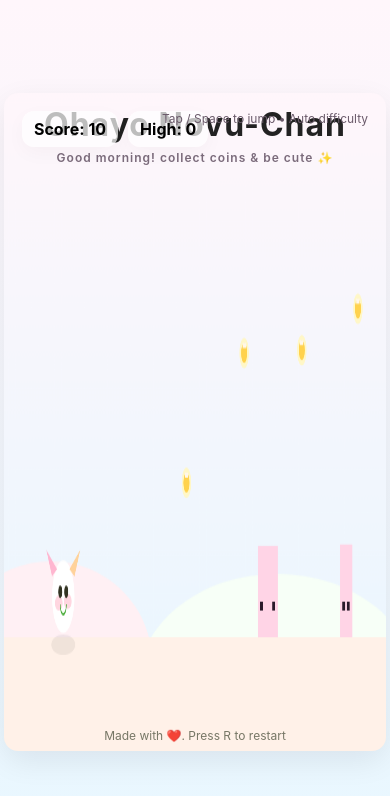
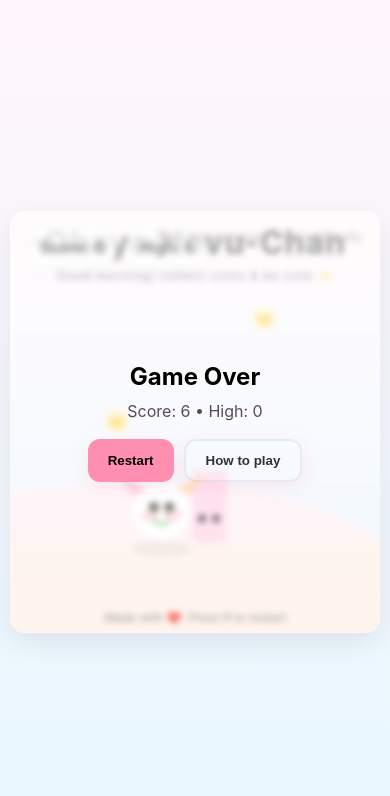
Before and after one commit to Uddipto23/ohyao-novu-chan, a plain HTML site: page index.html in a window 390 px wide. Both pictures are taken after a click on the button "Start". Drawn offline with Linux system fonts and the light colour scheme.

Commit message:
Refactor index.html for better layout and responsiveness
Updated HTML structure and styles for mobile responsiveness, improved layout, and added comments for clarity.

```diff
--- a/index.html
+++ b/index.html
@@ -2,31 +2,33 @@
 <html lang="en">
 <head>
 <meta charset="utf-8" />
-  <meta name="viewport" content="width=device-width,initial-scale=1" />
+<meta name="viewport" content="width=device-width, initial-scale=1, maximum-scale=1, user-scalable=no" />
 <title>Ohayo Novu-Chan</title>
 <style>
-    html,body{height:100%;margin:0;font-family:Inter, system-ui, -apple-system, "Segoe UI", Roboto, 'Helvetica Neue', Arial}
-    :root{
-      --bg1:#fff6fb;--bg2:#e8f7ff;--accent:#ff8fb1;--accent2:#ffd18f;--ground:#ffeedd
-    }
-    body{
-      background: linear-gradient(180deg,var(--bg1),var(--bg2));
-      display:flex;align-items:center;justify-content:center;overflow:hidden;
-    }
-    .wrap{width:980px;max-width:98vw;height:520px;background:transparent;position:relative;border-radius:18px;box-shadow:0 10px 30px rgba(18,18,24,0.08);}
-    header{position:absolute;left:0;right:0;top:12px;text-align:center;z-index:20}
-    h1{font-family: 'Poppins', Inter, sans-serif;margin:0;font-weight:700;color:#222;letter-spacing:1px}
-    h1 .sub{display:block;font-size:12px;font-weight:600;color:#7b6b7b;margin-top:6px}
-    #gameCanvas{display:block;width:100%;height:100%;border-radius:14px;background:transparent}
-    .overlay{position:absolute;inset:0;background:linear-gradient(180deg,rgba(255,255,255,0.6),rgba(255,255,255,0.25));backdrop-filter:blur(3px);display:flex;align-items:center;justify-content:center;flex-direction:column;z-index:30;border-radius:14px}
-    .btn{background:var(--accent);border:none;padding:12px 20px;border-radius:12px;font-weight:700;cursor:pointer;box-shadow:0 6px 18px rgba(255,143,177,0.18)}
-    .btn.secondary{background:transparent;color:#333;border:2px solid rgba(0,0,0,0.06)}
-    .hud{position:absolute;left:18px;top:18px;z-index:25;display:flex;gap:10px;align-items:center}
-    .scoreBox{background:rgba(255,255,255,0.7);padding:8px 12px;border-radius:12px;font-weight:700;box-shadow:0 6px 20px rgba(4,0,0,0.03)}
-    .rightHud{position:absolute;right:18px;top:18px;z-index:25}
-    .tiny{font-size:12px;color:#6a5a6a}
-    footer{position:absolute;left:0;right:0;bottom:8px;text-align:center;z-index:20;font-size:12px;color:#776}
-    @media (max-width:600px){.wrap{height:78vh}}
+  /* Reset + layout */
+  html, body {height:100%; margin:0; font-family:Inter, system-ui, -apple-system, "Segoe UI", Roboto, 'Helvetica Neue', Arial; background:linear-gradient(180deg,#fff6fb,#e8f7ff);}
+  body {display:flex; align-items:center; justify-content:center; overflow:hidden;}
+
+  .wrap {position:relative; width:100%; max-width:980px; aspect-ratio: 980/520; border-radius:18px; box-shadow:0 10px 30px rgba(18,18,24,0.08);}
+  header {position:absolute; top:12px; left:0; right:0; text-align:center; z-index:20;}
+  h1 {margin:0; font-weight:700; color:#222; letter-spacing:1px; font-family: 'Poppins', Inter, sans-serif;}
+  h1 .sub {display:block; font-size:12px; font-weight:600; color:#7b6b7b; margin-top:6px;}
+
+  canvas {display:block; width:100%; height:100%; border-radius:14px; background:transparent;}
+
+  .overlay {position:absolute; inset:0; background:linear-gradient(180deg,rgba(255,255,255,0.6),rgba(255,255,255,0.25)); backdrop-filter:blur(3px); display:flex; align-items:center; justify-content:center; flex-direction:column; z-index:30; border-radius:14px;}
+  .btn {background:#ff8fb1; border:none; padding:12px 20px; border-radius:12px; font-weight:700; cursor:pointer; box-shadow:0 6px 18px rgba(255,143,177,0.18);}
+  .btn.secondary {background:transparent; color:#333; border:2px solid rgba(0,0,0,0.06);}
+
+  .hud {position:absolute; left:18px; top:18px; z-index:25; display:flex; gap:10px; align-items:center;}
+  .scoreBox {background:rgba(255,255,255,0.7); padding:8px 12px; border-radius:12px; font-weight:700; box-shadow:0 6px 20px rgba(4,0,0,0.03);}
+  .rightHud {position:absolute; right:18px; top:18px; z-index:25;}
+  .tiny {font-size:12px; color:#6a5a6a;}
+
+  footer {position:absolute; left:0; right:0; bottom:8px; text-align:center; z-index:20; font-size:12px; color:#776;}
+
+  /* mobile adjustments */
+  @media (max-width:600px) { .wrap {aspect-ratio:auto; width:95vw; height:50vh;} }
 </style>
 </head>
 <body>
@@ -34,12 +36,15 @@
   <header>
     <h1>Ohayo Novu-Chan <span class="sub">Good morning! collect coins & be cute ✨</span></h1>
   </header>
+
   <div class="hud">
     <div class="scoreBox">Score: <span id="score">0</span></div>
     <div class="scoreBox">High: <span id="high">0</span></div>
   </div>
   <div class="rightHud tiny">Tap / Space to jump • Auto difficulty</div>
+
   <canvas id="gameCanvas" width="980" height="520"></canvas>
+
   <div class="overlay" id="overlay">
     <h2 style="margin:0 0 10px 0; font-family:Poppins, Inter;">Ohayo Novu-Chan</h2>
     <p style="margin:0 0 18px 0; color:#5a4a58">A cute endless coin-runner — collect coins, dodge obstacles, win smiles 💕</p>
@@ -48,6 +53,7 @@
       <button class="btn secondary" id="how">How to play</button>
     </div>
   </div>
+
   <footer>Made with ❤️. Press R to restart</footer>
 </div>
 
@@ -55,155 +61,177 @@
 (()=> {
   const canvas = document.getElementById('gameCanvas');
   const ctx = canvas.getContext('2d');
-  const W = canvas.width, H = canvas.height;
+
+  // Mobile scaling
+  function resizeCanvas() {
+    const wrap = document.querySelector('.wrap');
+    canvas.width = wrap.clientWidth;
+    canvas.height = wrap.clientHeight;
+  }
+  window.addEventListener('resize', resizeCanvas);
+  resizeCanvas();
 
   let running = false, gameover=false;
-  let score = 0; let high = parseInt(localStorage.getItem('ohayo-high')||0,10);
+  let score = 0, high = parseInt(localStorage.getItem('ohayo-high')||0,10);
   document.getElementById('high').innerText = high;
+  document.getElementById('score').innerText = score;
 
   const AudioCtx = window.AudioContext || window.webkitAudioContext;
   let audioCtx = null;
   function beep(freq=880,time=0.06,vol=0.05){
     if(!audioCtx) audioCtx = new AudioCtx();
-    const o = audioCtx.createOscillator(), g = audioCtx.createGain();
+    const o = audioCtx.createOscillator();
+    const g = audioCtx.createGain();
     o.type='sine'; o.frequency.value=freq; g.gain.value=vol;
     o.connect(g); g.connect(audioCtx.destination);
-    o.start(); g.gain.exponentialRampToValueAtTime(0.0001,audioCtx.currentTime+time);
-    o.stop(audioCtx.currentTime+time+0.02);
+    o.start(); g.gain.exponentialRampToValueAtTime(0.0001, audioCtx.currentTime + time);
+    o.stop(audioCtx.currentTime + time + 0.02);
   }
 
-  let gravity=0.9, groundY=H-90, speed=4, tick=0;
-  const player={x:120,y:groundY-60,w:64,h:64,vy:0,onGround:true};
-
+  let gravity=0.9, speed=4, tick=0;
+  let groundY=canvas.height-90;
+  const player={x:120, y:groundY-60, w:64, h:64, vy:0, onGround:true};
   let obstacles=[], coins=[], spawnTimer=0, coinTimer=0;
 
-  function reset(){
-    score=0;speed=4;tick=0;gameover=false;
-    player.y=groundY-player.h;player.vy=0;player.onGround=true;
-    obstacles=[];coins=[];spawnTimer=0;coinTimer=0;
+  function reset() {
+    score=0; speed=4; tick=0; gameover=false;
+    player.y = groundY - player.h; player.vy=0; player.onGround=true;
+    obstacles=[]; coins=[]; spawnTimer=0; coinTimer=0;
     document.getElementById('score').innerText=score;
-    overlay.querySelector('h2').innerText='Ohayo Novu-Chan';
-    overlay.querySelector('p').innerText='A cute endless coin-runner — collect coins, dodge obstacles, win smiles 💕';
-    document.getElementById('startBtn').innerText='Start';
   }
 
-  function spawnObstacle(){
-    const h=40+Math.random()*50;
-    obstacles.push({x:W+40+Math.random()*400,y:groundY-h,w:30+Math.random()*30,h:h,passed:false});
+  function spawnObstacle() {
+    const h = 40 + Math.random()*50;
+    obstacles.push({x:canvas.width+40, y:groundY-h, w:30+Math.random()*30, h:h, passed:false});
   }
-  function spawnCoin(){
-    const cy=groundY-120-Math.random()*140;
-    coins.push({x:W+20,y:cy,r:12,claimed:false});
+  function spawnCoin() {
+    const cy = groundY-120-Math.random()*140;
+    coins.push({x:canvas.width+20, y:cy, r:12, claimed:false});
   }
 
-  function rectsCollide(a,b){return a.x<b.x+b.w&&a.x+a.w>b.x&&a.y<b.y+b.h&&a.y+a.h>b.y;}
+  function rectsCollide(a,b){
+    return a.x < b.x+b.w && a.x+a.w > b.x && a.y < b.y+b.h && a.y+a.h > b.y;
+  }
   function circleRectCollide(c,r){
-    const cx=c.x,cy=c.y,rx=r.x,ry=r.y,rw=r.w,rh=r.h;
+    const cx=c.x, cy=c.y, rx=r.x, ry=r.y, rw=r.w, rh=r.h;
     const closestX=Math.max(rx,Math.min(cx,rx+rw));
     const closestY=Math.max(ry,Math.min(cy,ry+rh));
-    const dx=cx-closestX,dy=cy-closestY;
-    return dx*dx+dy*dy<c.r*c.r;
+    const dx=cx-closestX, dy=cy-closestY;
+    return dx*dx+dy*dy < c.r*c.r;
   }
 
-  function jump(){if(gameover)return;if(player.onGround){player.vy=-16;player.onGround=false;beep(900,0.08,0.06);}}
+  function jump(){
+    if(gameover) return;
+    if(player.onGround){ player.vy=-16; player.onGround=false; beep(900,0.08,0.06); }
+  }
 
-  window.addEventListener('keydown',e=>{
-    if(e.code==='Space'){e.preventDefault();jump();}
-    if((e.key==='r'||e.key==='R')&&gameover){reset();running=true;overlayHide();}
+  window.addEventListener('keydown', e=>{
+    if(e.code==='Space'){ e.preventDefault(); jump(); }
+    if(e.key==='r' || e.key==='R'){ reset(); running=true; overlayHide(); }
   });
-  canvas.addEventListener('pointerdown',()=>{jump();if(!running){startGame();}});
+  canvas.addEventListener('pointerdown', ()=>{ jump(); if(!running){ startGame(); } });
 
   const overlay=document.getElementById('overlay');
-  document.getElementById('startBtn').addEventListener('click',()=>{
-    if(gameover){reset();}
-    startGame();overlayHide();
-  });
-  document.getElementById('how').addEventListener('click',()=>{alert('Tap or press Space to jump. Collect coins and avoid obstacles. Game speeds up over time.');});
-  function overlayHide(){overlay.style.display='none';}
-  function overlayShow(){overlay.style.display='flex';}
+  document.getElementById('startBtn').addEventListener('click', ()=>{ startGame(); overlayHide(); });
+  document.getElementById('how').addEventListener('click', ()=>{ alert('Tap or press Space to jump. Collect coins and avoid obstacles. Game speeds up over time.'); });
+
+  function overlayHide(){ overlay.style.display='none'; }
+  function overlayShow(){ overlay.style.display='flex'; }
 
   function drawNovu(x,y,w,h){
-    const cx=x+w/2,cy=y+h/2;
-    ctx.beginPath();ctx.ellipse(cx,y+h+6,w*0.48,8,0,0,Math.PI*2);ctx.fillStyle='rgba(0,0,0,0.06)';ctx.fill();
-    ctx.beginPath();ctx.arc(cx,cy,w*0.45,0,Math.PI*2);ctx.fillStyle='#fff';ctx.fill();
-    ctx.beginPath();ctx.ellipse(cx-w*0.18,cy+w*0.08,10,6,0,0,Math.PI*2);ctx.fillStyle='#ffd6e0';ctx.fill();
-    ctx.beginPath();ctx.ellipse(cx+w*0.18,cy+w*0.06,10,6,0,0,Math.PI*2);ctx.fillStyle='#ffd6e0';ctx.fill();
-    ctx.beginPath();ctx.arc(cx-w*0.12,cy-w*0.06,5,0,Math.PI*2);ctx.fillStyle='#332';ctx.fill();
-    ctx.beginPath();ctx.arc(cx+w*0.12,cy-w*0.06,5,0,Math.PI*2);ctx.fillStyle='#332';ctx.fill();
-    ctx.beginPath();ctx.arc(cx,cy+6,8,0,Math.PI);ctx.strokeStyle='#4a3';ctx.lineWidth=1.8;ctx.stroke();
-    ctx.beginPath();ctx.moveTo(cx-w*0.45,cy-w*0.25);ctx.lineTo(cx-w*0.68,cy-w*0.58);ctx.lineTo(cx-w*0.25,cy-w*0.34);ctx.closePath();ctx.fillStyle='#ffb6d0';ctx.fill();
-    ctx.beginPath();ctx.moveTo(cx+w*0.45,cy-w*0.25);ctx.lineTo(cx+w*0.68,cy-w*0.58);ctx.lineTo(cx+w*0.25,cy-w*0.34);ctx.closePath();ctx.fillStyle='#ffd29a';ctx.fill();
+    const cx=x+w/2, cy=y+h/2;
+    ctx.beginPath(); ctx.ellipse(cx, y+h+6, w*0.48, 8,0,0,Math.PI*2); ctx.fillStyle='rgba(0,0,0,0.06)'; ctx.fill();
+    ctx.beginPath(); ctx.arc(cx,cy,w*0.45,0,Math.PI*2); ctx.fillStyle='#fff'; ctx.fill();
+    ctx.beginPath(); ctx.ellipse(cx - w*0.18, cy + w*0.08, 10,6,0,0,Math.PI*2); ctx.fillStyle='#ffd6e0'; ctx.fill();
+    ctx.beginPath(); ctx.ellipse(cx + w*0.18, cy + w*0.06, 10,6,0,0,Math.PI*2); ctx.fillStyle='#ffd6e0'; ctx.fill();
+    ctx.beginPath(); ctx.arc(cx - w*0.12, cy - w*0.06,5,0,Math.PI*2); ctx.fillStyle='#332'; ctx.fill();
+    ctx.beginPath(); ctx.arc(cx + w*0.12, cy - w*0.06,5,0,Math.PI*2); ctx.fillStyle='#332'; ctx.fill();
+    ctx.beginPath(); ctx.arc(cx, cy + 6,8,0,Math.PI); ctx.strokeStyle='#4a3'; ctx.lineWidth=1.8; ctx.stroke();
+    ctx.beginPath(); ctx.moveTo(cx - w*0.45, cy - w*0.25); ctx.lineTo(cx - w*0.68, cy - w*0.58); ctx.lineTo(cx - w*0.25, cy - w*0.34); ctx.closePath(); ctx.fillStyle='#ffb6d0'; ctx.fill();
+    ctx.beginPath(); ctx.moveTo(cx + w*0.45, cy - w*0.25); ctx.lineTo(cx + w*0.68, cy - w*0.58); ctx.lineTo(cx + w*0.25, cy - w*0.34); ctx.closePath(); ctx.fillStyle='#ffd29a'; ctx.fill();
   }
 
   function drawCoin(x,y,r){
-    ctx.beginPath();ctx.arc(x,y,r,0,Math.PI*2);ctx.fillStyle='#fff7c7';ctx.fill();
-    ctx.beginPath();ctx.arc(x,y,r*0.65,0,Math.PI*2);ctx.fillStyle='#ffd24d';ctx.fill();
-    ctx.beginPath();ctx.fillStyle='#fff7ea';ctx.fillRect(x-4,y-8,8,4);
+    ctx.beginPath(); ctx.arc(x,y,r,0,Math.PI*2); ctx.fillStyle='#fff7c7'; ctx.fill();
+    ctx.beginPath(); ctx.arc(x,y,r*0.65,0,Math.PI*2); ctx.fillStyle='#ffd24d'; ctx.fill();
+    ctx.beginPath(); ctx.fillStyle='#fff7ea'; ctx.fillRect(x-4,y-8,8,4);
   }
 
   function drawObstacle(o){
-    ctx.save();ctx.translate(o.x,o.y);
-    ctx.fillStyle='#ffd4e6';ctx.fillRect(0,0,o.w,o.h);
-    ctx.fillStyle='#2a1a2a';ctx.fillRect(6,o.h-28,7,7);ctx.fillRect(o.w-14,o.h-28,7,7);
+    ctx.save(); ctx.translate(o.x,o.y);
+    ctx.fillStyle='#ffd4e6'; ctx.fillRect(0,0,o.w,o.h);
+    ctx.fillStyle='#2a1a2a'; ctx.fillRect(6,o.h-28,7,7); ctx.fillRect(o.w-14,o.h-28,7,7);
     ctx.restore();
   }
 
   function update(dt){
     tick++;
-    if(tick%240===0){speed+=0.4;}
-    player.vy+=gravity*0.6;player.y+=player.vy;
-    if(player.y+player.h>=groundY){player.y=groundY-player.h;player.onGround=true;player.vy=0;}
-    spawnTimer+=dt;
-    const spawnInterval=Math.max(1200-Math.floor(speed*40),700);
-    if(spawnTimer>spawnInterval){spawnTimer=0;spawnObstacle();}
-    coinTimer+=dt;
-    if(coinTimer>600){coinTimer=0;if(Math.random()>0.25)spawnCoin();}
-    obstacles.forEach(o=>{o.x-=speed;});
-    obstacles=obstacles.filter(o=>o.x+o.w>-30);
-    coins.forEach(c=>{c.x-=speed;});
-    coins=coins.filter(c=>c.x>-40);
+    if(tick%240===0) speed+=0.4;
+
+    player.vy += gravity*0.6; player.y += player.vy;
+    if(player.y+player.h >= groundY){ player.y = groundY-player.h; player.onGround=true; player.vy=0; }
+
+    spawnTimer += dt;
+    const spawnInterval = Math.max(900-Math.floor(speed*20),450);
+    if(spawnTimer > spawnInterval){ spawnTimer=0; spawnObstacle(); }
+
+    coinTimer += dt;
+    if(coinTimer > 600){ coinTimer=0; if(Math.random() > 0.25) spawnCoin(); }
+
+    obstacles.forEach(o=>{ o.x -= speed; if(!o.passed && o.x+o.w<player.x){ o.passed=true; score+=0; } });
+    obstacles = obstacles.filter(o=> o.x+o.w > -30);
+    coins.forEach(c=>{ c.x -= speed; });
+    coins = coins.filter(c=> c.x>-40);
+
     for(let o of obstacles){
       if(rectsCollide({x:player.x,y:player.y,w:player.w,h:player.h},o)){
-        gameover=true;running=false;beep(160,0.15,0.06);overlayShow();
+        gameover=true; running=false; beep(160,0.15,0.06); overlayShow();
         overlay.querySelector('h2').innerText='Game Over';
-        overlay.querySelector('p').innerText=`Score: ${score} • High: ${high}`;
+        overlay.querySelector('p').innerText=`Score: ${score}  •  High: ${high}`;
         overlay.querySelector('#startBtn').innerText='Restart';
-        if(score>high){high=score;localStorage.setItem('ohayo-high',high);document.getElementById('high').innerText=high;}
+        if(score>high){ high=score; localStorage.setItem('ohayo-high',high); document.getElementById('high').innerText=high;}
         return;
       }
     }
+
     for(let c of coins){
-      if(!c.claimed&&circleRectCollide({x:c.x,y:c.y,r:c.r},{x:player.x,y:player.y,w:player.w,h:player.h})){
-        c.claimed=true;score+=10;beep(1300,0.04,0.04);
+      if(!c.claimed && circleRectCollide({x:c.x,y:c.y,r:c.r},{x:player.x,y:player.y,w:player.w,h:player.h})){
+        c.claimed=true; score+=10; beep(1300,0.04,0.04);
       }
     }
-    coins=coins.filter(c=>!c.claimed);
-    if(tick%16===0){score+=1;}
+    coins = coins.filter(c=>!c.claimed);
+
+    if(tick%16===0){ score+=1; }
     document.getElementById('score').innerText=score;
   }
 
   function draw(){
-    ctx.clearRect(0,0,W,H);
-    const g=ctx.createLinearGradient(0,0,0,H);
-    g.addColorStop(0,'#fff6fb');g.addColorStop(1,'#e8f7ff');ctx.fillStyle=g;ctx.fillRect(0,0,W,H);
-    ctx.beginPath();ctx.ellipse(120,groundY+20,260,80,0,0,Math.PI*2);ctx.fillStyle='#fff0f4';ctx.fill();
-    ctx.beginPath();ctx.ellipse(700,groundY+40,360,90,0,0,Math.PI*2);ctx.fillStyle='#f7fff7';ctx.fill();
-    ctx.fillStyle='#fff1e8';ctx.fillRect(0,groundY,W,H-groundY);
-    coins.forEach(c=>drawCoin(c.x,c.y,c.r));
-    obstacles.forEach(o=>drawObstacle(o));
-    drawNovu(player.x,player.y,player.w,player.h);
+    ctx.clearRect(0,0,canvas.width,canvas.height);
+    const g=ctx.createLinearGradient(0,0,0,canvas.height);
+    g.addColorStop(0,'#fff6fb'); g.addColorStop(1,'#e8f7ff'); ctx.fillStyle=g; ctx.fillRect(0,0,canvas.width,canvas.height);
+
+    ctx.beginPath(); ctx.ellipse(120, groundY+20, 260, 80,0,0,Math.PI*2); ctx.fillStyle='#fff0f4'; ctx.fill();
+    ctx.beginPath(); ctx.ellipse(700, groundY+40, 360, 90,0,0,Math.PI*2); ctx.fillStyle='#f7fff7'; ctx.fill();
+
+    ctx.fillStyle='#fff1e8'; ctx.fillRect(0, groundY, canvas.width, canvas.height-groundY);
+
+    for(let c of coins) drawCoin(c.x,c.y,c.r);
+    for(let o of obstacles) drawObstacle(o);
+    drawNovu(player.x, player.y, player.w, player.h);
+
+    ctx.font='14px Poppins, Inter, sans-serif'; ctx.fillStyle='#7b6b7b'; ctx.fillText('Ohayo ✨',18,36);
   }
 
-  let last=performance.now();
+  let last = performance.now();
   function loop(now){
-    const dt=now-last;last=now;
-    if(running){update(dt);}
+    const dt = now-last; last=now;
+    if(running){ update(dt); }
     draw();
     requestAnimationFrame(loop);
   }
   requestAnimationFrame(loop);
 
-  function startGame(){if(!running){running=true;gameover=false;overlayHide();}}
+  function startGame(){ if(!running){ running=true; gameover=false; overlayHide(); document.getElementById('startBtn').innerText='Play'; }}
   reset();
 })();
 </script>
```
Lines whose indentation alone changed are shown as unchanged.
